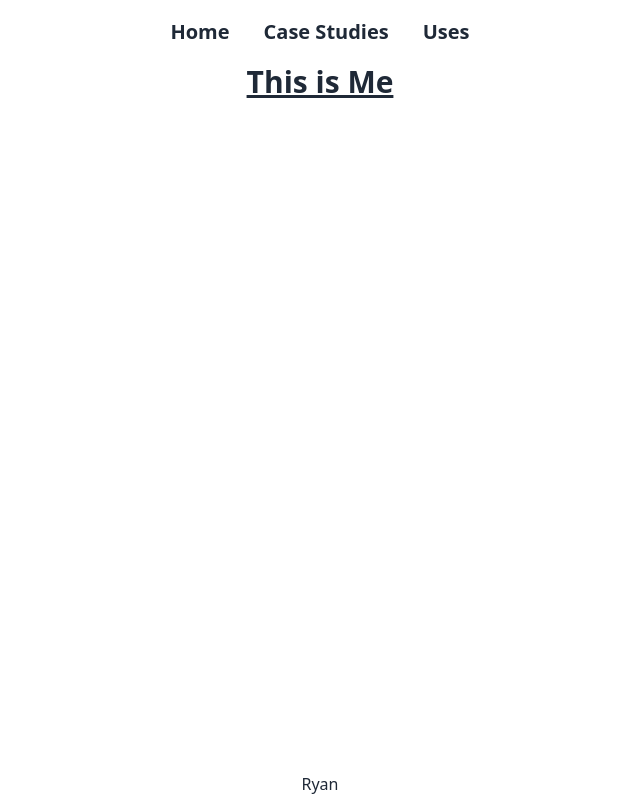
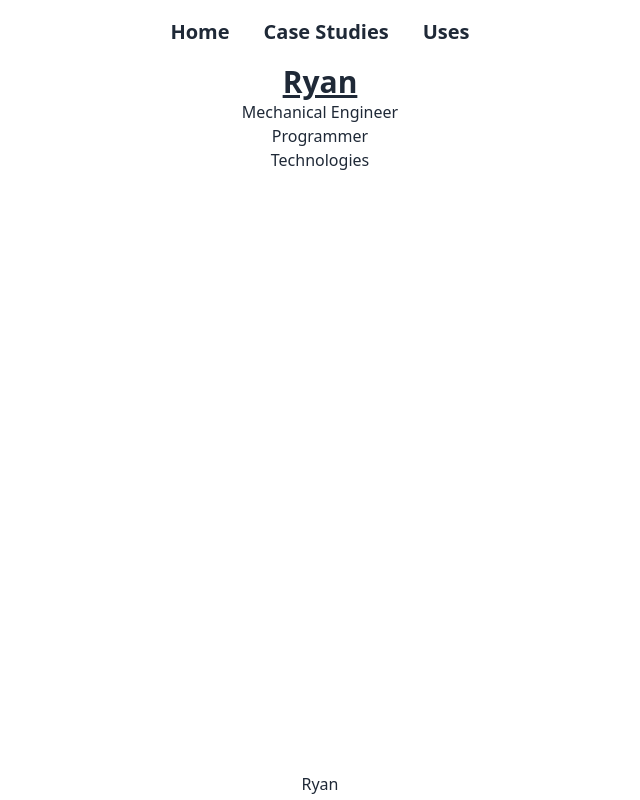
Before and after one commit to EngineeringDeveloper/hire-ryan, a SvelteKit app: page / in a window 1280 px wide. Shown: the whole page, without its empty margins (320-960 px from the left). Built offline with nearby package versions, Linux system fonts and the light colour scheme.

Commit message:
Addes some exampls - homepage first now

```diff
--- a/src/routes/+page.svelte
+++ b/src/routes/+page.svelte
@@ -1,8 +1,12 @@
 <script lang="ts">
+    // Examples https://awesome-portfolios.vercel.app/
 </script>
 
 <div class="container flex flex-col mx-auto w-full items-center">
-    <h1 class="text-3xl font-bold underline">This is Me</h1>
+    <h1 class="text-3xl font-bold underline">Ryan</h1>
+    <div>Mechanical Engineer</div>
+    <div>Programmer</div>
+    <div>Technologies</div>
     <footer class= "absolute bottom-1">Ryan</footer>
 </div>
 
```
